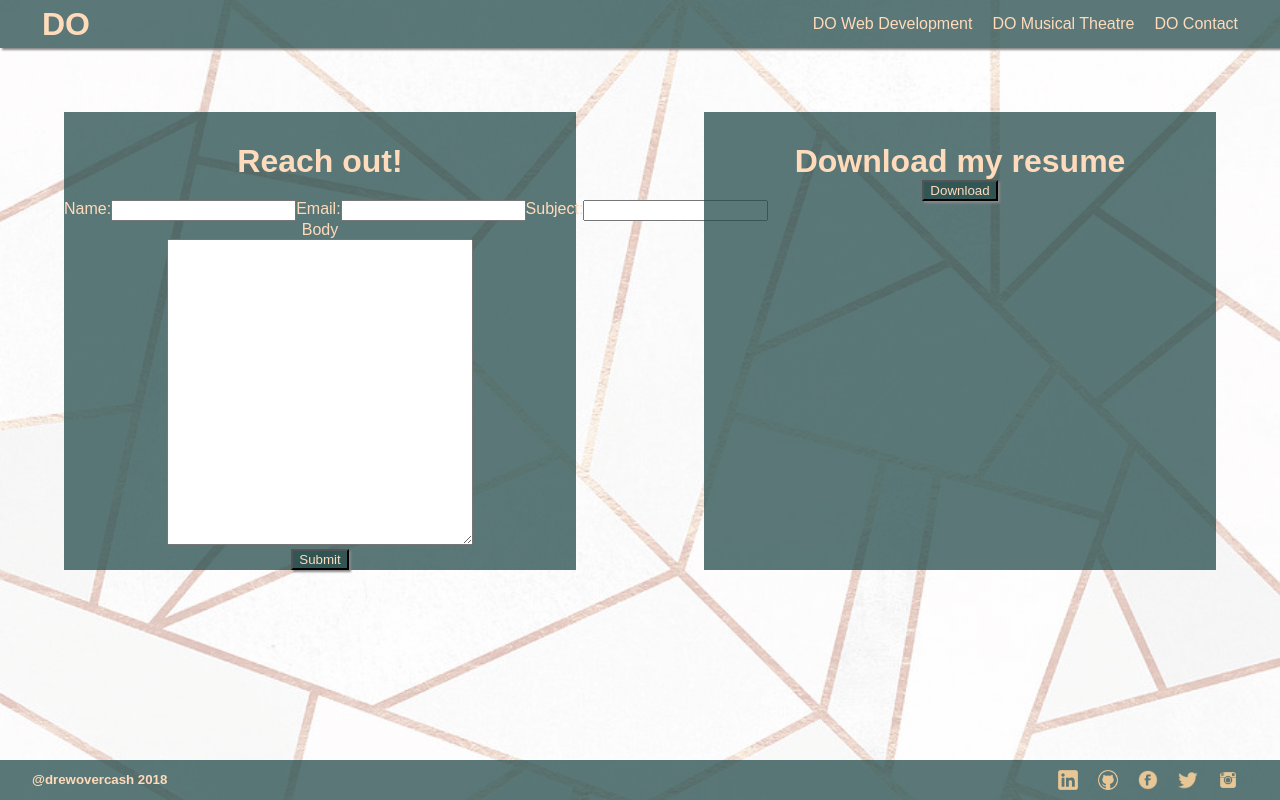
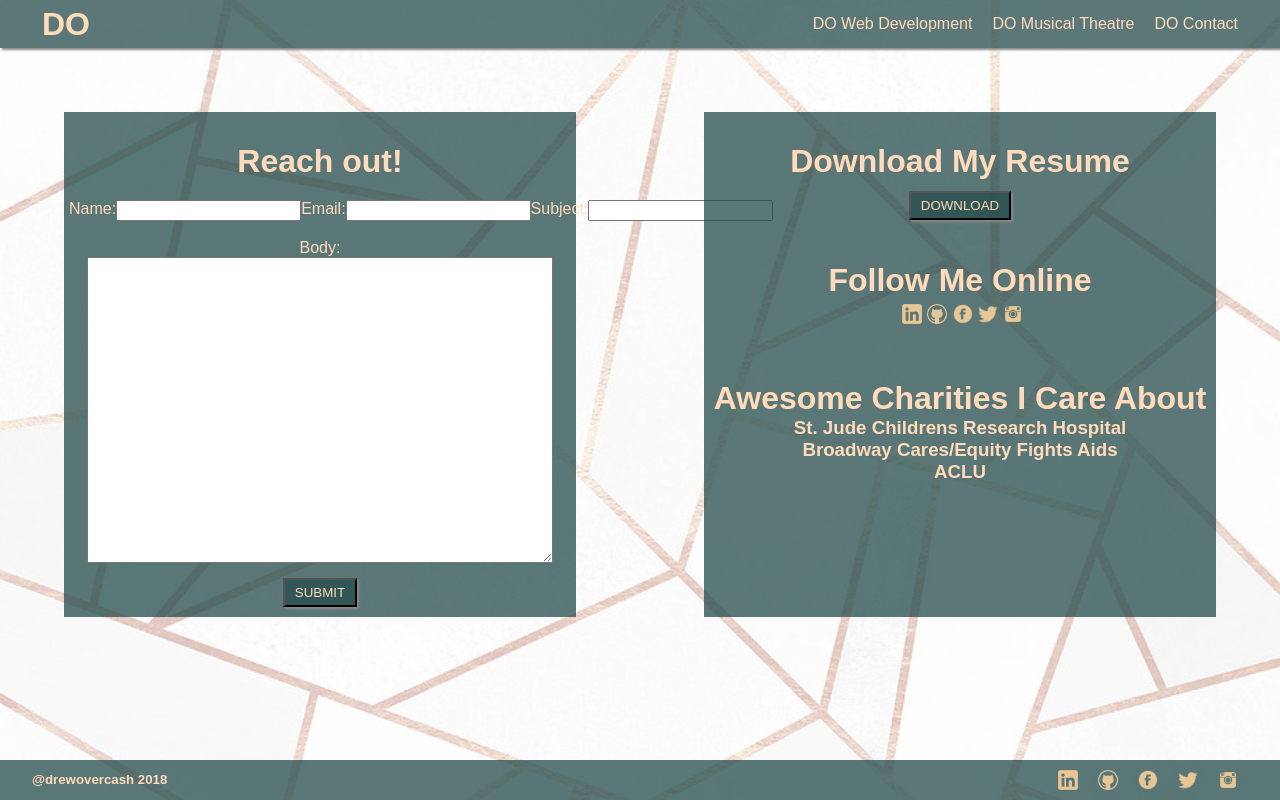
Before and after one commit to djovercash/drewovercashonline, a React (Create React App) app: page /contact in a window 1280 px wide. Built offline with nearby package versions, Linux system fonts and the light colour scheme; no server answers.

Commit message:
Added Charities

```diff
--- a/src/App.css
+++ b/src/App.css
@@ -101,6 +101,8 @@ a {
 #topEmailDetails {
   display: flex;
   justify-content: space-around;
+  padding-left: 5px;
+  padding-right: 5px;
 }
 
 #emailDetails label {
@@ -123,6 +125,20 @@ a {
   color: rgb(255, 219, 187);
   padding-top: 10px;
   margin-bottom: 0px;
+}
+
+#contactDetails h3 {
+  margin-top: 0px;
+  margin-bottom: 0px
+}
+
+#contactDetails h3>a {
+  text-decoration: none;
+  color: rgb(255, 219, 187);
+}
+
+#contactDetails h3>a:hover {
+  color: rgb(36, 75, 75);
 }
 
 
@@ -247,16 +263,34 @@ a {
   margin-right: 2.5%;
 }
 
+#socialPlatformsContact {
+  display: flex;
+  justify-content: center;
+}
+
 #socialPlatforms a {
   margin-left: 10px;
   margin-right: 10px;
   color: rgb(255, 219, 187);
 }
 
+#socialPlatformsContact h5 {
+  margin-left: 1%;
+  margin-top: 1%;
+}
+
+#socialPlatformsContact h5:hover {
+  width: 10%;
+  height: 10%;
+}
+
 .contactActionButton {
   color: rgb(255, 219, 187);
   background-color: rgba(36, 75, 75, 0.75);
   box-shadow: 2px 2px 2px 0px rgb(137,137,137);
+  padding: 1% 2%;
+  margin-top: 2%;
+  margin-bottom: 2%;
 }
 
 .contactActionButton:hover {
@@ -270,8 +304,7 @@ a {
 }
 
 textarea {
-  height: 300px;
-  width: 300px;
+  width: 90%;
 }
 
 .App-logo {
--- a/src/components/contact.js
+++ b/src/components/contact.js
@@ -77,17 +77,35 @@ class Contact extends React.Component{
               <input type="email" name="email" value={this.state.email} onChange={this.handleChange}/><br/>
               <label>Subject:  </label>
               <input type="text" name="subject" value={this.state.subject} onChange={this.handleChange}/><br/>
-            </div>
-            <label>Body</label><br/>
-            <textarea name="body" value={this.state.body} onChange={this.handleChange}/><br/>
-            <input className="contactActionButton" type="submit" value="Submit"/>
+            </div><br/>
+            <label>Body: </label><br/>
+            <textarea rows="20" name="body" value={this.state.body} onChange={this.handleChange}/><br/>
+            <input className="contactActionButton" type="submit" value="SUBMIT"/>
           </form>
         </div>
         <div id="contactDetails">
-          <h1>Download my resume</h1>
-          <a href="https://github.com/djovercash/Resume/raw/master/DOvercash_Resume.pdf" download>
-            <button className="contactActionButton">Download</button>
-          </a>
+          <div>
+            <h1>Download My Resume</h1>
+            <a href="https://github.com/djovercash/Resume/raw/master/DOvercash_Resume.pdf" download>
+              <button className="contactActionButton">DOWNLOAD</button>
+            </a>
+          </div>
+          <div>
+            <h1>Follow Me Online</h1>
+            <div id="socialPlatformsContact">
+              <h5><a href="https://www.linkedin.com/in/drewovercash/" target="_blank" rel="noopener noreferrer"><img className="logo" src="linkedin_logo.png" alt="LinkedIn" /></a></h5>
+              <h5><a href="https://github.com/djovercash" target="_blank" rel="noopener noreferrer"><img className="logo" src="github_logo.png" alt="Github" /></a></h5>
+              <h5><a href="https://www.facebook.com/DrewOvercashMusic" target="_blank" rel="noopener noreferrer"><img className="logo" src="facebook_logo.png" alt="Facebook" /></a></h5>
+              <h5><a href="https://www.twitter.com/djovercash" target="_blank" rel="noopener noreferrer"><img className="logo" src="twitter_logo.png" alt="Twitter" /></a></h5>
+              <h5><a href="https://www.instagram.com/djovercash" target="_blank" rel="noopener noreferrer"><img className="logo" src="instagram_logo.png" alt="Instgram" /></a></h5>
+            </div>
+          </div>
+          <div>
+            <h1>Awesome Charities I Care About</h1>
+            <h3><a href="https://www.stjude.org/" target="_blank" rel="noopener noreferrer">St. Jude Childrens Research Hospital</a></h3>
+            <h3><a href="https://broadwaycares.org/" target="_blank" rel="noopener noreferrer">Broadway Cares/Equity Fights Aids</a></h3>
+            <h3><a href="https://www.aclu.org/" target="_blank" rel="noopener noreferrer">ACLU</a></h3>
+          </div>
         </div>
       </div>
     )
```
